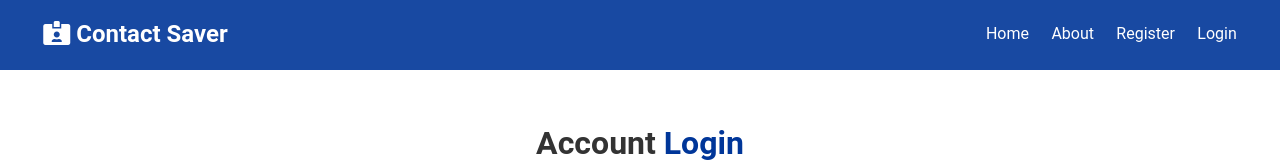
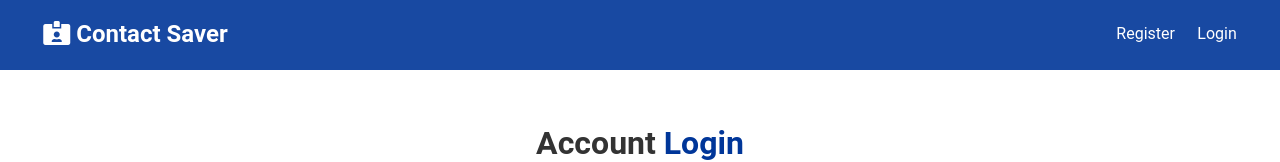
Before and after one commit to OssaiJE/contact-saver, a React (Create React App) app in the folder client/: page /login in a window 1280 px wide. Shown: the top 162 px of the page. Built offline with nearby package versions, Linux system fonts and the light colour scheme.

Commit message:
Logout now works

```diff
--- a/client/src/components/layout/Navbar.js
+++ b/client/src/components/layout/Navbar.js
@@ -1,8 +1,39 @@
-import React from "react";
+import React, { Fragment, useContext } from "react";
 import { Link } from "react-router-dom";
 import PropTypes from "prop-types";
+import AuthContext from "../../context/auth/authContext";
 
 const Navbar = ({ icon, title }) => {
+	const authContext = useContext(AuthContext);
+	const { isAuthenticated, logout, user } = authContext;
+
+	const onLogout = () => {
+		logout();
+	};
+
+	const authLinks = (
+		<Fragment>
+			<li>Hello {user && user.name} </li>
+			<li>
+				<a onClick={onLogout} href="#!">
+					<i className="fas fa-sign-out-alt"></i>{" "}
+					<span className="hide-sm">Logout</span>
+				</a>
+			</li>
+		</Fragment>
+	);
+
+	const guestLinks = (
+		<Fragment>
+			<li>
+				<Link to="/register">Register</Link>
+			</li>
+			<li>
+				<Link to="/login">Login</Link>
+			</li>
+		</Fragment>
+	);
+
 	return (
 		<nav className="navbar bg-primary">
 			<a href="/">
@@ -10,20 +41,7 @@
 					<i className={icon} /> {title}
 				</h1>
 			</a>
-			<ul>
-				<li>
-					<Link to="/">Home</Link>
-				</li>
-				<li>
-					<Link to="/about">About</Link>
-				</li>
-				<li>
-					<Link to="/register">Register</Link>
-				</li>
-				<li>
-					<Link to="/login">Login</Link>
-				</li>
-			</ul>
+			<ul>{isAuthenticated ? authLinks : guestLinks}</ul>
 		</nav>
 	);
 };
--- a/client/src/context/auth/AuthState.js
+++ b/client/src/context/auth/AuthState.js
@@ -87,6 +87,11 @@
 	};
 
 	// LOG OUT
+	const logout = () => {
+		dispatch({
+			type: LOGOUT,
+		});
+	};
 
 	// CLEAR ERRORS
 	const clearErrors = () => dispatch({ type: CLEAR_ERRORS });
@@ -102,7 +107,8 @@
 				register,
 				clearErrors,
 				loadUser,
-				login
+				login,
+				logout,
 			}}
 		>
 			{props.children}
--- a/client/src/context/auth/authReducer.js
+++ b/client/src/context/auth/authReducer.js
@@ -23,6 +23,7 @@
 		case REGISTER_FAIL:
 		case LOGIN_FAIL:
 		case AUTH_ERROR:
+		case LOGOUT:
 			localStorage.removeItem("token");
 			return {
 				...state,
```
